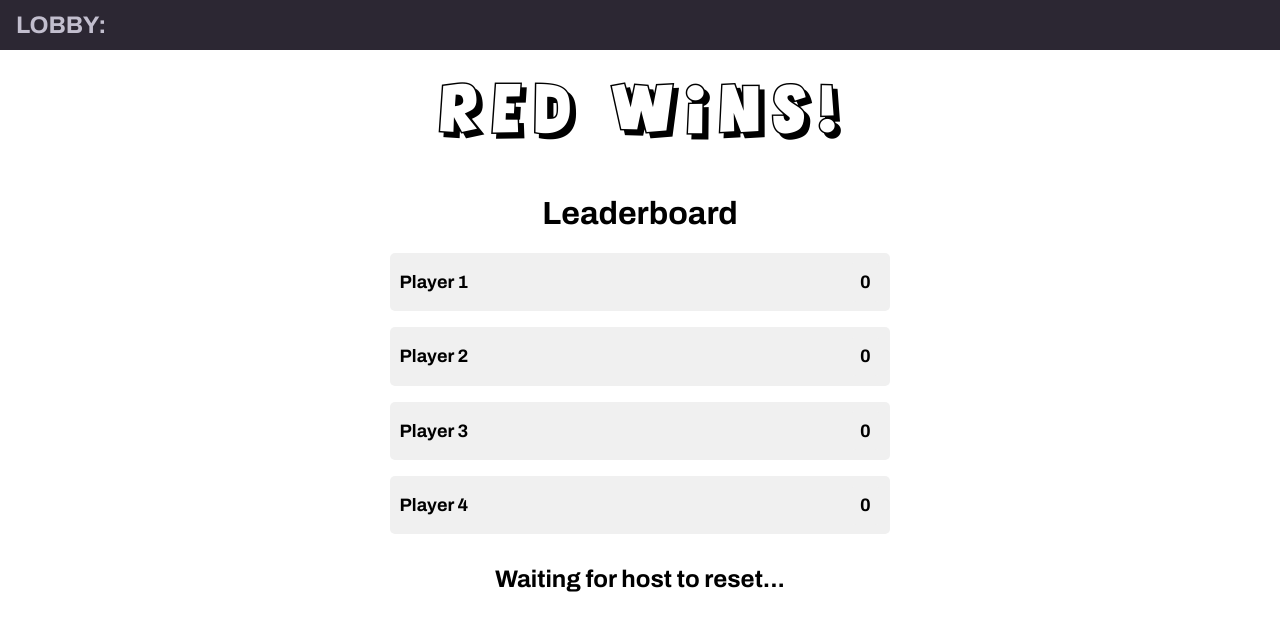
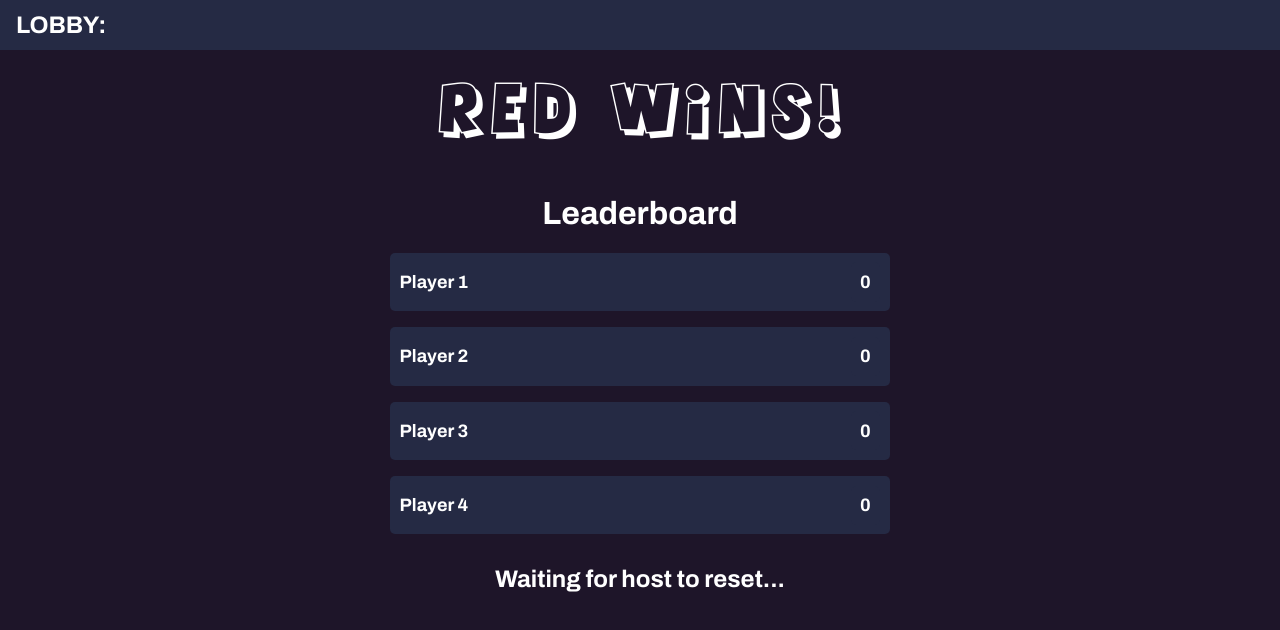
Before and after one commit to lukedaviskzn/slic, a website: page public/play.html in a window 1280 px wide. Drawn offline with Linux system fonts and the light colour scheme.

Commit message:
color change

```diff
--- a/public/css/play.css
+++ b/public/css/play.css
@@ -26,8 +26,8 @@ html, body {
     z-index: 10;
     bottom: auto;
     position: absolute;
-    background-color: rgb(44, 39, 51);
-    color:rgb(194, 190, 206);
+    background-color: #252A44;
+    color:rgb(255, 255, 255);
     display: flex;
     justify-content: space-between;
     padding-left: 1rem;
@@ -65,8 +65,8 @@ html, body {
 
 button {
     transition-duration: 0.3s;
-    box-shadow: 0px 5px 0px rgb(30, 117, 30);
-    background-color: rgb(44, 175, 44);
+    box-shadow: 0px 5px 0px rgb(78, 30, 117);
+    background-color: rgb(133, 44, 175);
     color: white;
     display: flex;
     justify-content: center;
@@ -88,16 +88,7 @@ button:hover {
     transform: translateY(5px);
 }
 
-#winScreen {
-    position: absolute;
-    left: 0px;
-    top: 0px;
-    bottom: 0px;
-    right: 0px;
-    background-color: rgba(0, 0, 0, 0.8);
-    display: flex;
-    align-items: center;
-}
+
 
 .font-whacky {
     font-family: "agent_redregular", sans-serif;
@@ -112,13 +103,18 @@ button:hover {
     left: 0;
     right: 0;
     bottom: 0;
-    background-color: white;
     display: flex;
+    color: rgb(255, 255, 255);
     flex-direction: column;
     padding: 0.5rem;
     text-align: center;
 }
-
+body{
+    background-color: rgb(30, 21, 41);
+}
+#leaderboardTitle{
+    color: rgb(255, 255, 255);
+}
 #playerScores{
     display: flex;
     flex-direction: column;
@@ -131,7 +127,7 @@ button:hover {
 
 .playerScore{
     display: flex;
-    background-color: rgb(240, 240, 240);
+    background-color: #252A44;
     padding: 0.6rem;
     border-radius: 5px;
     justify-content: space-between;
--- a/public/play.html
+++ b/public/play.html
@@ -6,7 +6,7 @@
     <title>Slic</title>
     <link rel="stylesheet" href="css/play.css">
     <link href="https://fonts.googleapis.com/css2?family=Archivo:ital,wght@0,100..900;1,100..900&family=Josefin+Sans:ital,wght@0,100..700;1,100..700&display=swap" rel="stylesheet">
-    <script src="main.js" type="module"></script>
+    <!-- <script src="main.js" type="module"></script> -->
     <script>
         async function start() {
             try {
@@ -68,7 +68,7 @@
         <div class="font-whacky">
             <span id="winPlayer">RED</span> <span>WINS!</span>
         </div>
-        <h1>Leaderboard</h1>
+        <h1 id="leaderboardTitle">Leaderboard</h1>
         <div id="playerScores">
             <div id="playerScore1" class="playerScore">
                 <div class="playerName">Player 1</div>
```
